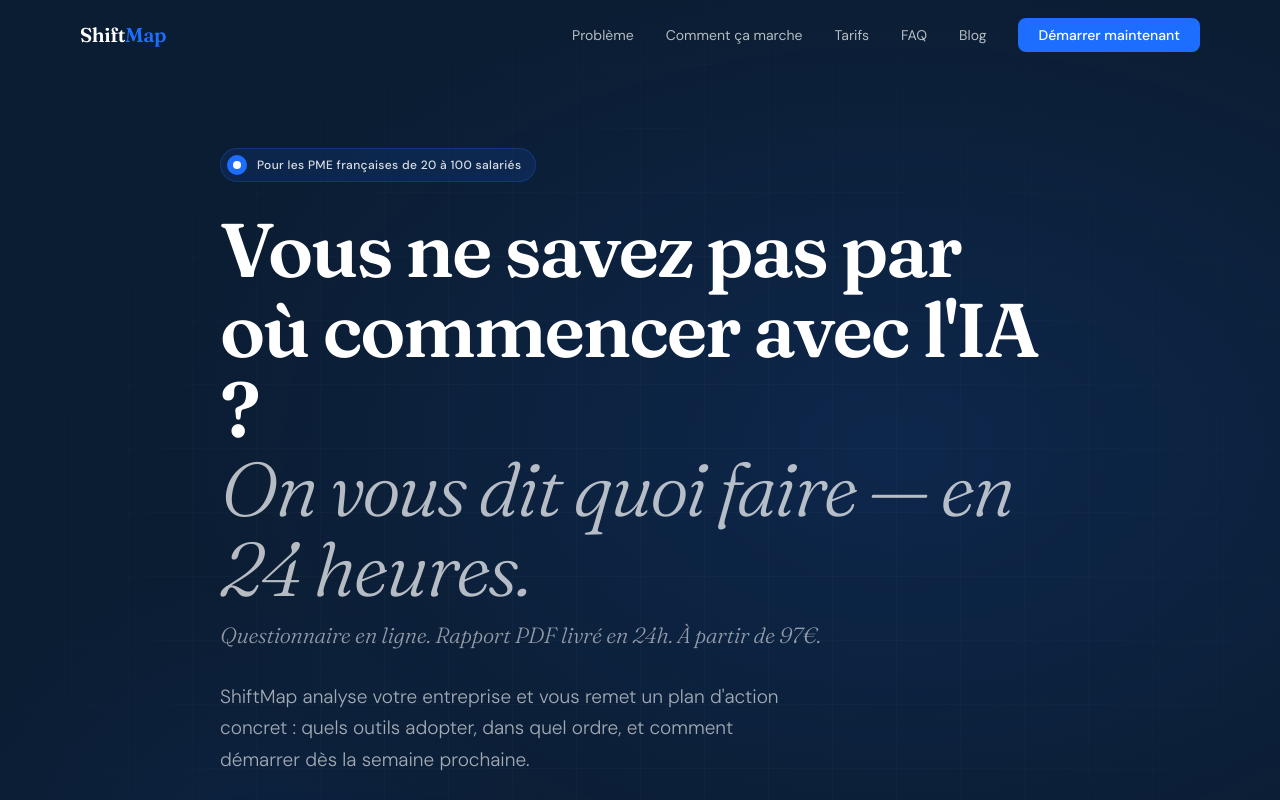
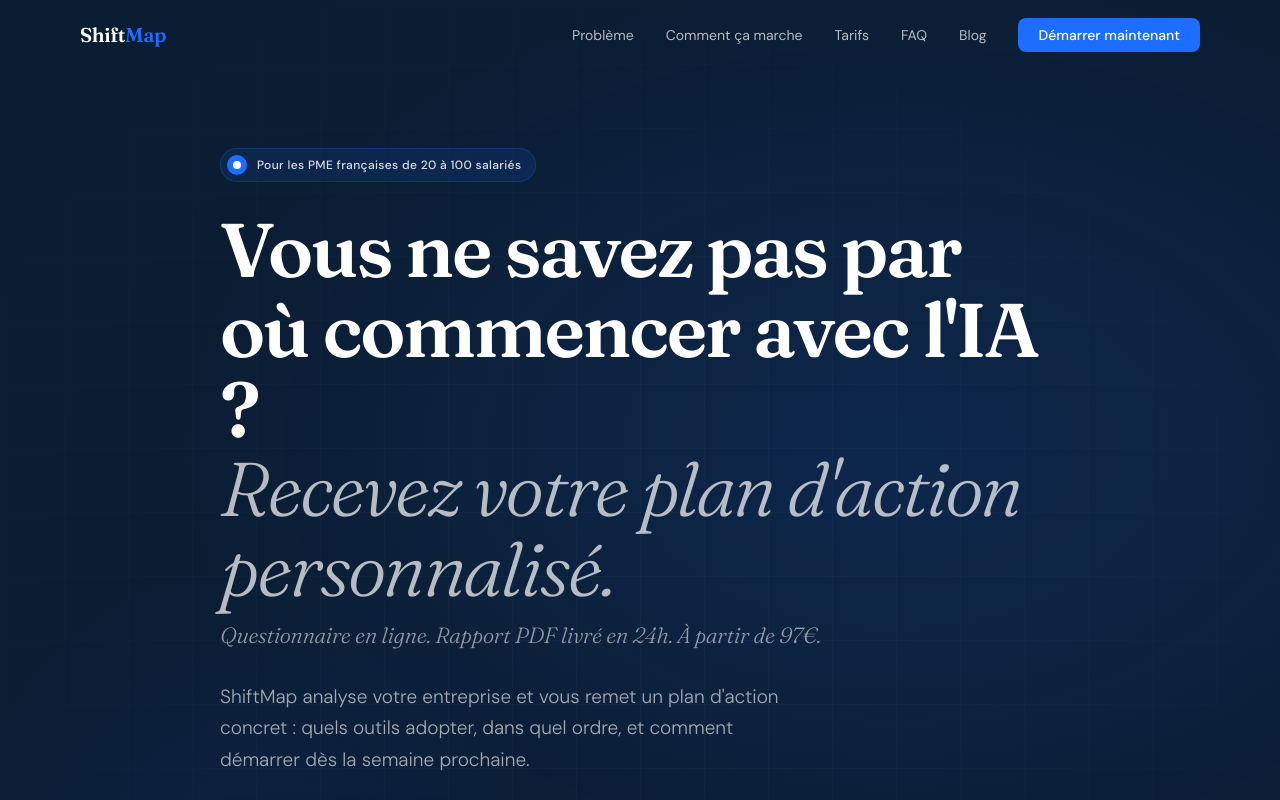
Before and after one commit to vincepanik/shiftmap, a Next.js app: page / in a window 1280 px wide. Shown: the top 800 px of the page. Built offline with nearby package versions, Linux system fonts and the light colour scheme.

Commit message:
fix: update hero title line 2

```diff
--- a/app/page.tsx
+++ b/app/page.tsx
@@ -83,7 +83,7 @@ export default function Home() {
 
             <h1 className="hero-title">
               Vous ne savez pas par où commencer avec l&apos;IA ?<br />
-              <em>On vous dit quoi faire — en 24 heures.</em><span className="accent"></span>
+              <em>Recevez votre plan d&apos;action personnalisé.</em><span className="accent"></span>
             </h1>
 
             <p className="hero-tagline">Questionnaire en ligne. Rapport PDF livré en 24h. À partir de 97€.</p>
```
Also changed, not shown: 1 other file (tests, documents, lock files or other folders).
